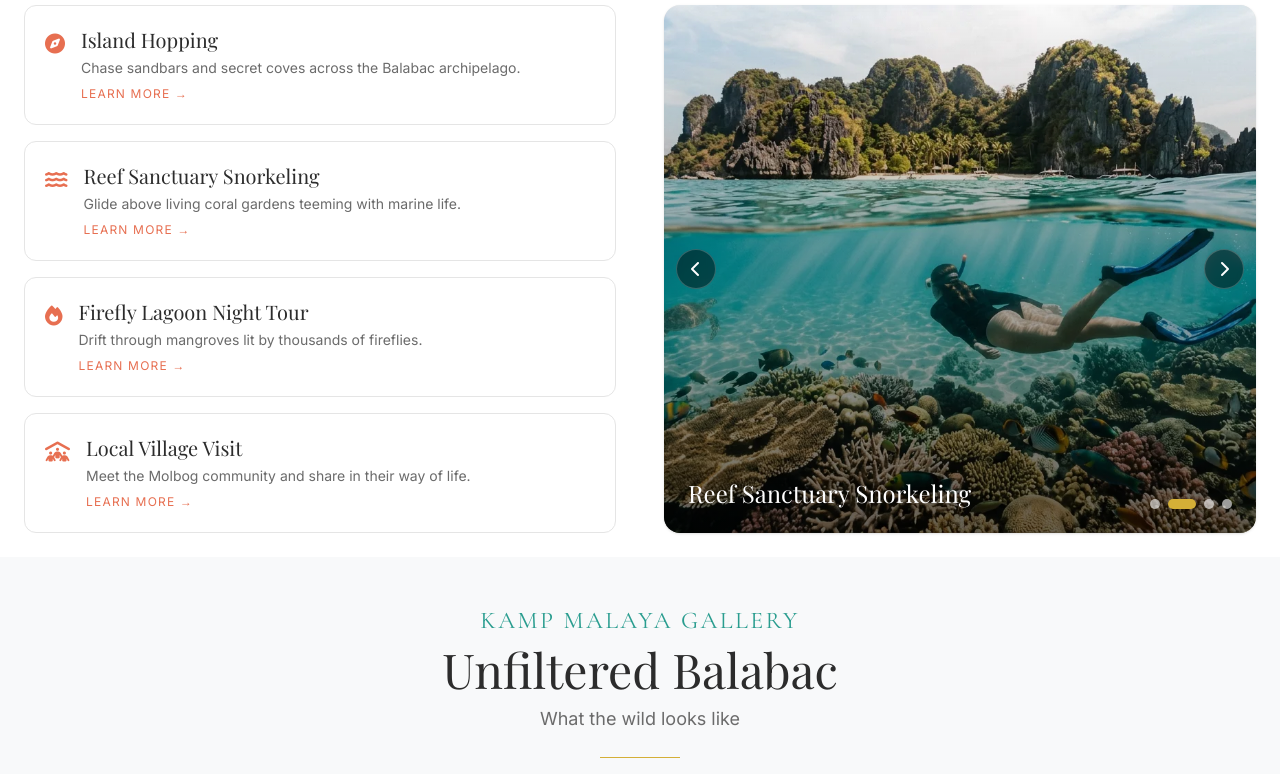
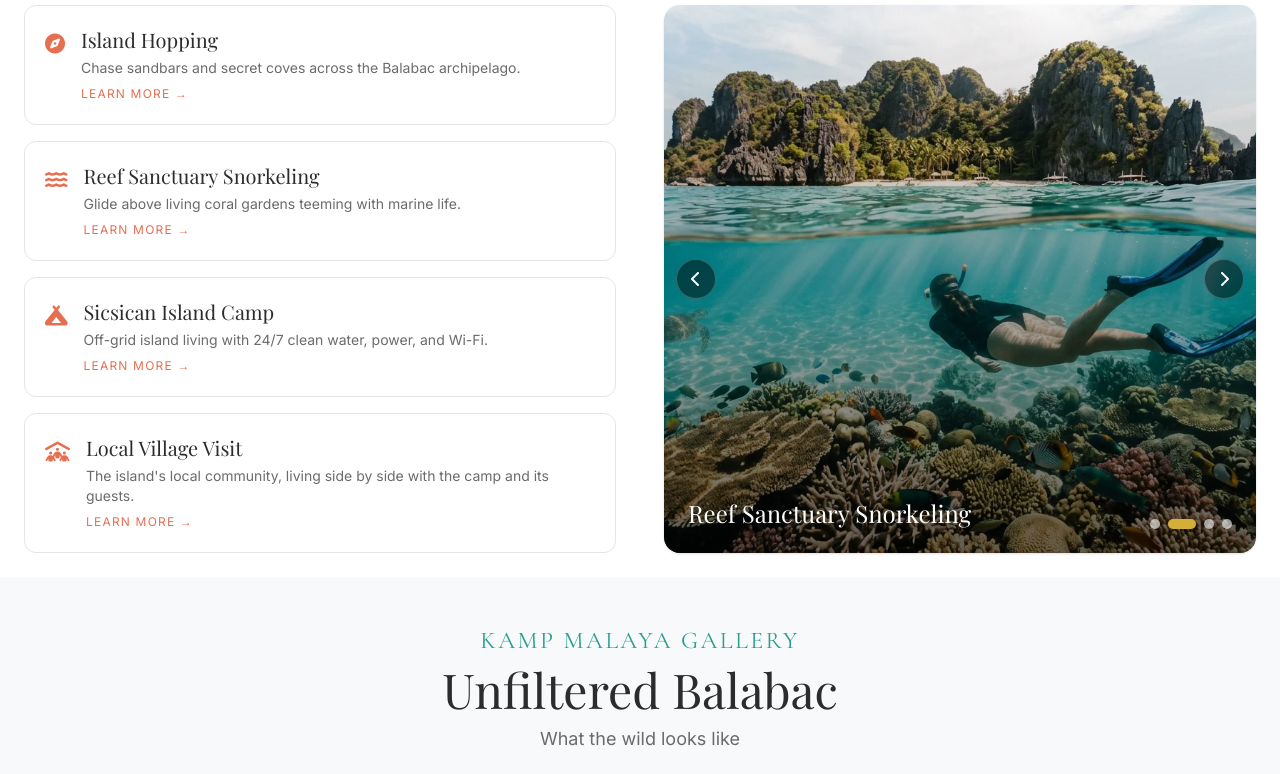
Before and after one commit to nicholohq/Kamp-Malaya, a website built with Vite: page index.html in a window 1280 px wide. Shown: the part 3358-4132 px from the top of the page. Built offline with nearby package versions, Linux system fonts and the light colour scheme; a web font is replaced by a local one.

Commit message:
Adventures: replace Firefly Lagoon card with Sicsican Island Camp, refresh Local Village card image + copy

```diff
--- a/index.html
+++ b/index.html
@@ -271,11 +271,11 @@
       </div>
 
       <div class="tour-item group flex items-start gap-4 p-5 rounded-xl bg-white border border-line hover:shadow-md transition-all cursor-pointer">
-        <div class="text-coral mt-1 shrink-0 text-xl"><i class="fa-solid fa-fire"></i></div>
+        <div class="text-coral mt-1 shrink-0 text-xl"><i class="fa-solid fa-campground"></i></div>
         <div class="flex-1">
-          <h3 class="font-display text-charcoal text-xl">Firefly Lagoon Night Tour</h3>
-          <p class="text-graytext text-sm mt-1">Drift through mangroves lit by thousands of fireflies.</p>
-          <button class="learn-more text-coral text-xs uppercase tracking-widest mt-2 hover:underline" data-tour="Firefly Lagoon Night Tour" data-detail="An evening paddle into mangrove channels where fireflies blanket the trees like living stars. Magical and serene.">Learn More →</button>
+          <h3 class="font-display text-charcoal text-xl">Sicsican Island Camp</h3>
+          <p class="text-graytext text-sm mt-1">Off-grid island living with 24/7 clean water, power, and Wi-Fi.</p>
+          <button class="learn-more text-coral text-xs uppercase tracking-widest mt-2 hover:underline" data-tour="Sicsican Island Camp" data-detail="Home base for your Balabac adventure. Sicsican Island Camp runs on round-the-clock clean running water, 24/7 electricity, and reliable internet — the wild beauty of a remote island without giving up the comforts of home.">Learn More →</button>
         </div>
       </div>
 
@@ -283,8 +283,8 @@
         <div class="text-coral mt-1 shrink-0 text-xl"><i class="fa-solid fa-people-roof"></i></div>
         <div class="flex-1">
           <h3 class="font-display text-charcoal text-xl">Local Village Visit</h3>
-          <p class="text-graytext text-sm mt-1">Meet the Molbog community and share in their way of life.</p>
-          <button class="learn-more text-coral text-xs uppercase tracking-widest mt-2 hover:underline" data-tour="Local Village Visit" data-detail="A respectful cultural visit to a Balabac fishing village. Learn traditional weaving, fishing, and cooking from locals.">Learn More →</button>
+          <p class="text-graytext text-sm mt-1">The island's local community, living side by side with the camp and its guests.</p>
+          <button class="learn-more text-coral text-xs uppercase tracking-widest mt-2 hover:underline" data-tour="Local Village Visit" data-detail="Meet the families who share Sicsican Island with the camp — a local community living alongside our guests and facilities, part of the everyday rhythm of island life.">Learn More →</button>
         </div>
       </div>
     </div>
@@ -308,7 +308,7 @@
         <div class="absolute bottom-6 right-6 flex gap-2">
           <button type="button" class="dot active w-2.5 h-2.5 rounded-full bg-white/60" data-i="0" aria-label="Show Island Hopping"></button>
           <button type="button" class="dot w-2.5 h-2.5 rounded-full bg-white/60" data-i="1" aria-label="Show Reef Sanctuary Snorkeling"></button>
-          <button type="button" class="dot w-2.5 h-2.5 rounded-full bg-white/60" data-i="2" aria-label="Show Firefly Lagoon Night Tour"></button>
+          <button type="button" class="dot w-2.5 h-2.5 rounded-full bg-white/60" data-i="2" aria-label="Show Sicsican Island Camp"></button>
           <button type="button" class="dot w-2.5 h-2.5 rounded-full bg-white/60" data-i="3" aria-label="Show Local Village Visit"></button>
         </div>
       </div>
--- a/src/main.js
+++ b/src/main.js
@@ -57,8 +57,8 @@ learnMoreBtns.forEach(function(btn) {
 const slides = [
   { img: '/gallery/aerial_view.jpg', caption: 'Island Hopping' },
   { img: '/gallery/reefsanctuary.webp', caption: 'Reef Sanctuary Snorkeling' },
-  { img: '/gallery/fireflylagoon.webp', caption: 'Firefly Lagoon Night Tour' },
-  { img: '/gallery/villagevisit.webp', caption: 'Local Village Visit' },
+  { img: '/gallery/sicsican.webp', caption: 'Sicsican Island Camp' },
+  { img: '/gallery/localvillage-2.webp', caption: 'Local Village Visit' },
 ];
 const carouselImg = document.getElementById('carouselImg');
 const carouselCaption = document.getElementById('carouselCaption');
```
Also changed, not shown: public/gallery/localvillage-2.webp (added), public/gallery/sicsican.webp (added).
